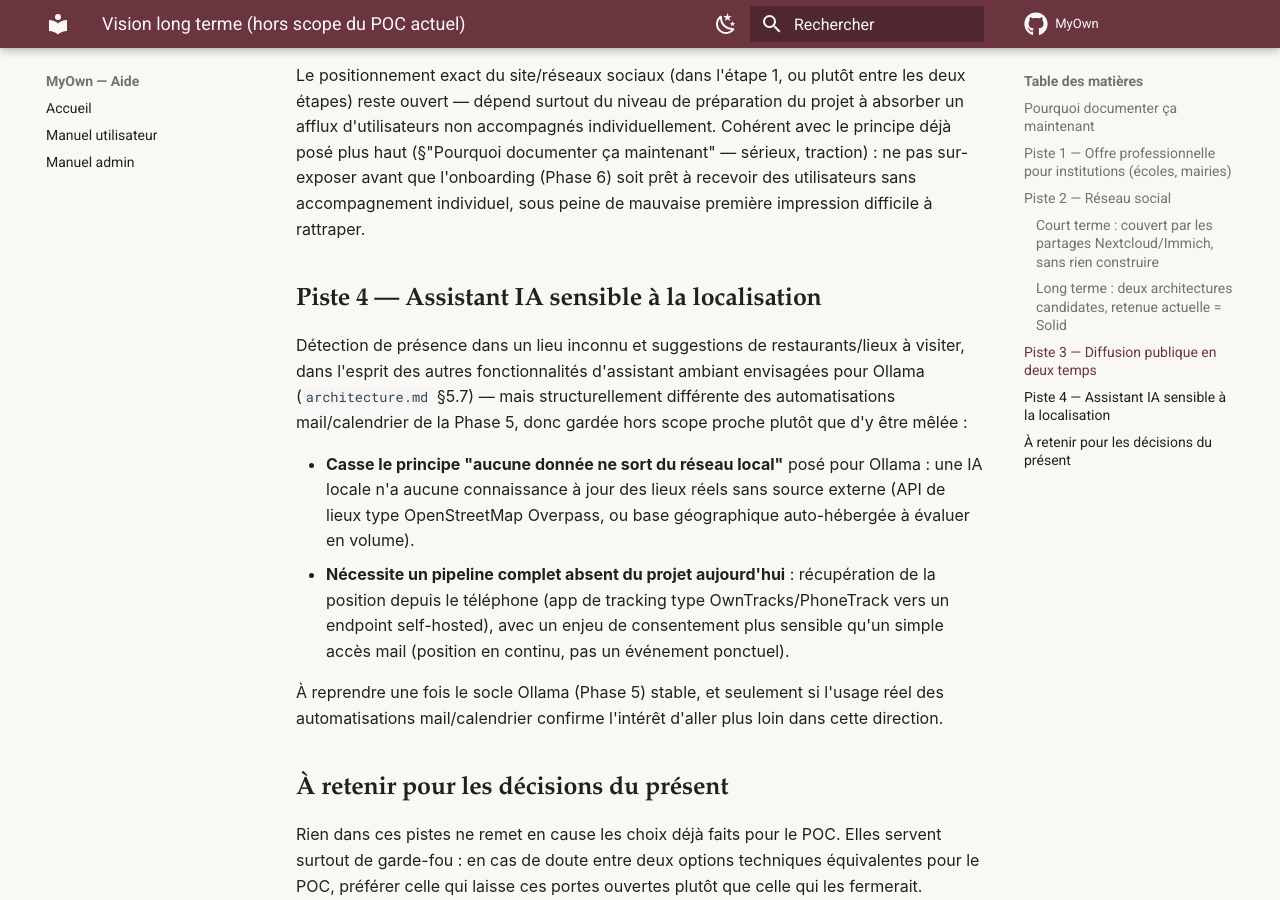
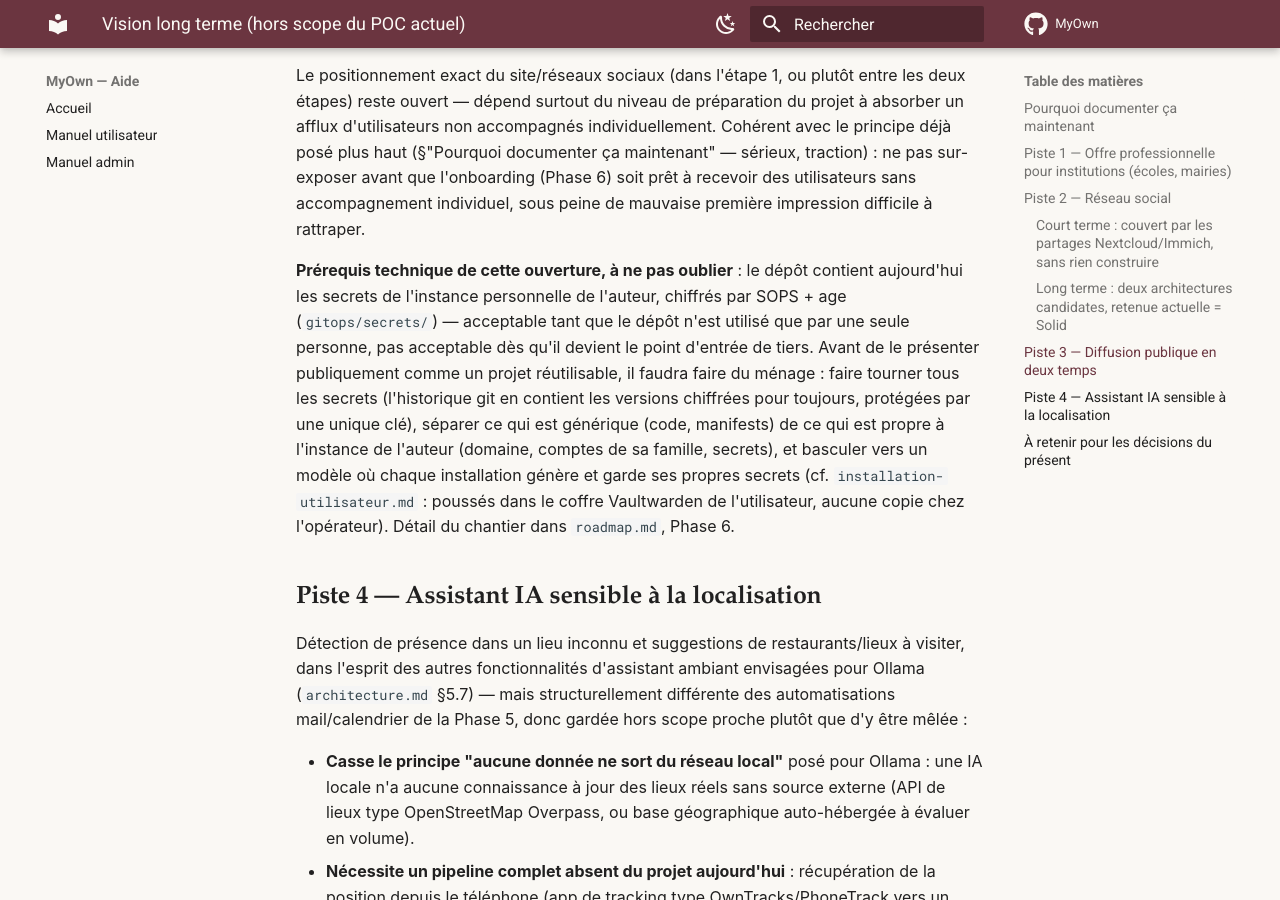
Before and after one commit to Pavliin/MyOwn, an MkDocs documentation site: the page built from docs/vision-long-terme.md, in a window 1280 px wide and 900 px high, scrolled down 4368 px. Built offline with MkDocs 1.6.1 and Material for MkDocs 9.7.7, drawn with Linux system fonts in a browser that asks for light colours; comment, search, counter and statistics services are not loaded.

Commit message:
docs(phase5): mark committing secrets to the public repo as temporary
Raised by the user while setting up the CronJob's secret: the repo is
used by a single person today but is meant to open to other users soon,
at which point committing this instance's own secrets (even SOPS-encrypted,
even per-user credentials) stops being acceptable.

Recorded where it will actually be seen: roadmap.md Phase 6 (the concrete
work: rotate everything since the encrypted history stays readable to
anyone who ever gets the single age key, separate generic code from
instance-specific config, per-user enrollment instead of hand-minted
credentials), vision-long-terme.md Piste 3 (as a prerequisite of the
public release), and CLAUDE.md so every future session sees the pattern
is not the long-term model.

Co-Authored-By: Claude Sonnet 5.5 <noreply@anthropic.com>

```diff
--- a/docs/vision-long-terme.md
+++ b/docs/vision-long-terme.md
@@ -80,6 +80,8 @@ Décidé le principe, pas encore le calendrier ni les détails d'exécution :
 
 Le positionnement exact du site/réseaux sociaux (dans l'étape 1, ou plutôt entre les deux étapes) reste ouvert — dépend surtout du niveau de préparation du projet à absorber un afflux d'utilisateurs non accompagnés individuellement. Cohérent avec le principe déjà posé plus haut (§"Pourquoi documenter ça maintenant" — sérieux, traction) : ne pas sur-exposer avant que l'onboarding (Phase 6) soit prêt à recevoir des utilisateurs sans accompagnement individuel, sous peine de mauvaise première impression difficile à rattraper.
 
+**Prérequis technique de cette ouverture, à ne pas oublier** : le dépôt contient aujourd'hui les secrets de l'instance personnelle de l'auteur, chiffrés par SOPS + age (`gitops/secrets/`) — acceptable tant que le dépôt n'est utilisé que par une seule personne, pas acceptable dès qu'il devient le point d'entrée de tiers. Avant de le présenter publiquement comme un projet réutilisable, il faudra faire du ménage : faire tourner tous les secrets (l'historique git en contient les versions chiffrées pour toujours, protégées par une unique clé), séparer ce qui est générique (code, manifests) de ce qui est propre à l'instance de l'auteur (domaine, comptes de sa famille, secrets), et basculer vers un modèle où chaque installation génère et garde ses propres secrets (cf. `installation-utilisateur.md` : poussés dans le coffre Vaultwarden de l'utilisateur, aucune copie chez l'opérateur). Détail du chantier dans `roadmap.md`, Phase 6.
+
 ## Piste 4 — Assistant IA sensible à la localisation
 
 Détection de présence dans un lieu inconnu et suggestions de restaurants/lieux à visiter, dans l'esprit des autres fonctionnalités d'assistant ambiant envisagées pour Ollama (`architecture.md` §5.7) — mais structurellement différente des automatisations mail/calendrier de la Phase 5, donc gardée hors scope proche plutôt que d'y être mêlée :
```
Also changed, not shown: CLAUDE.md (+1 -1 lines), docs/roadmap.md (+1 -0 lines).
